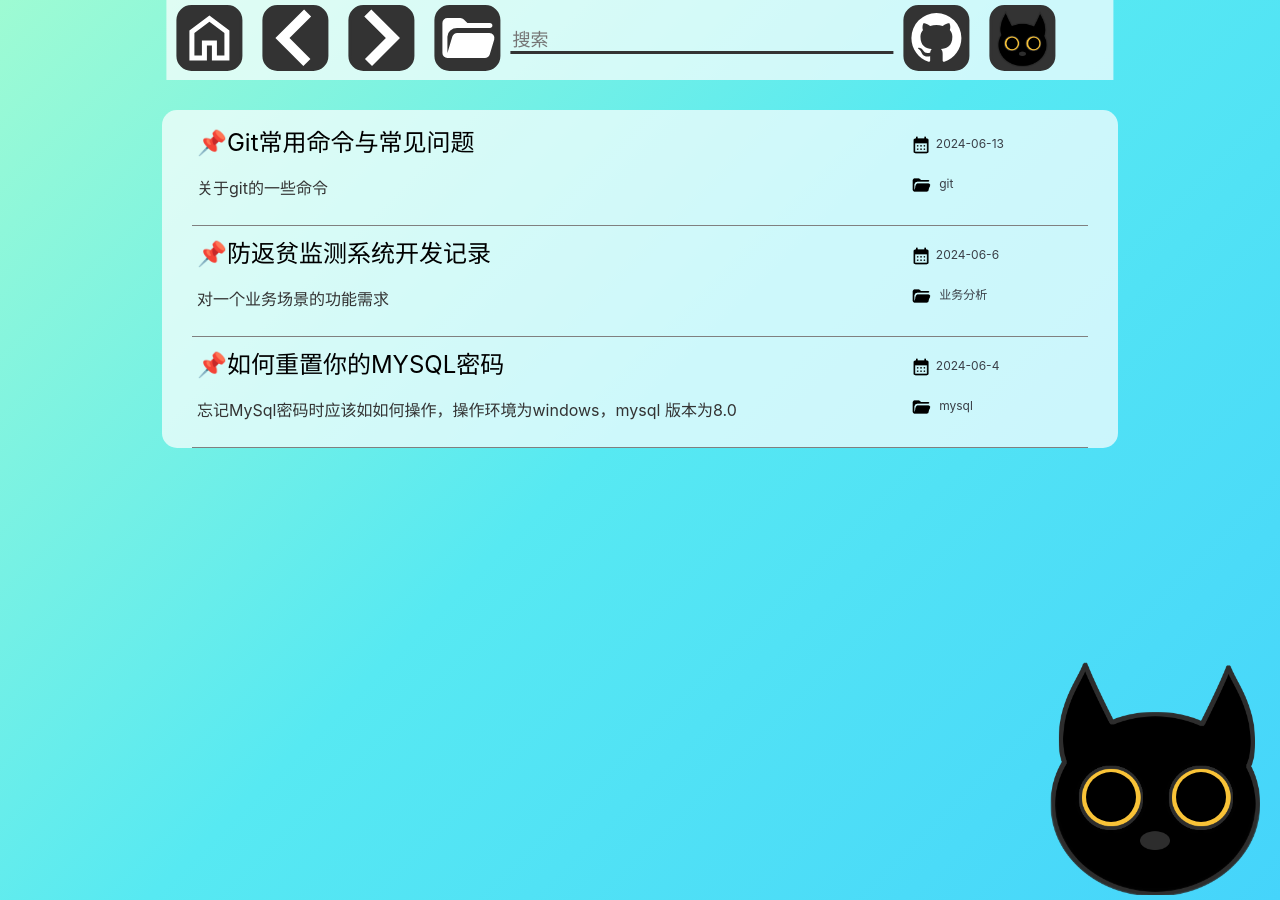
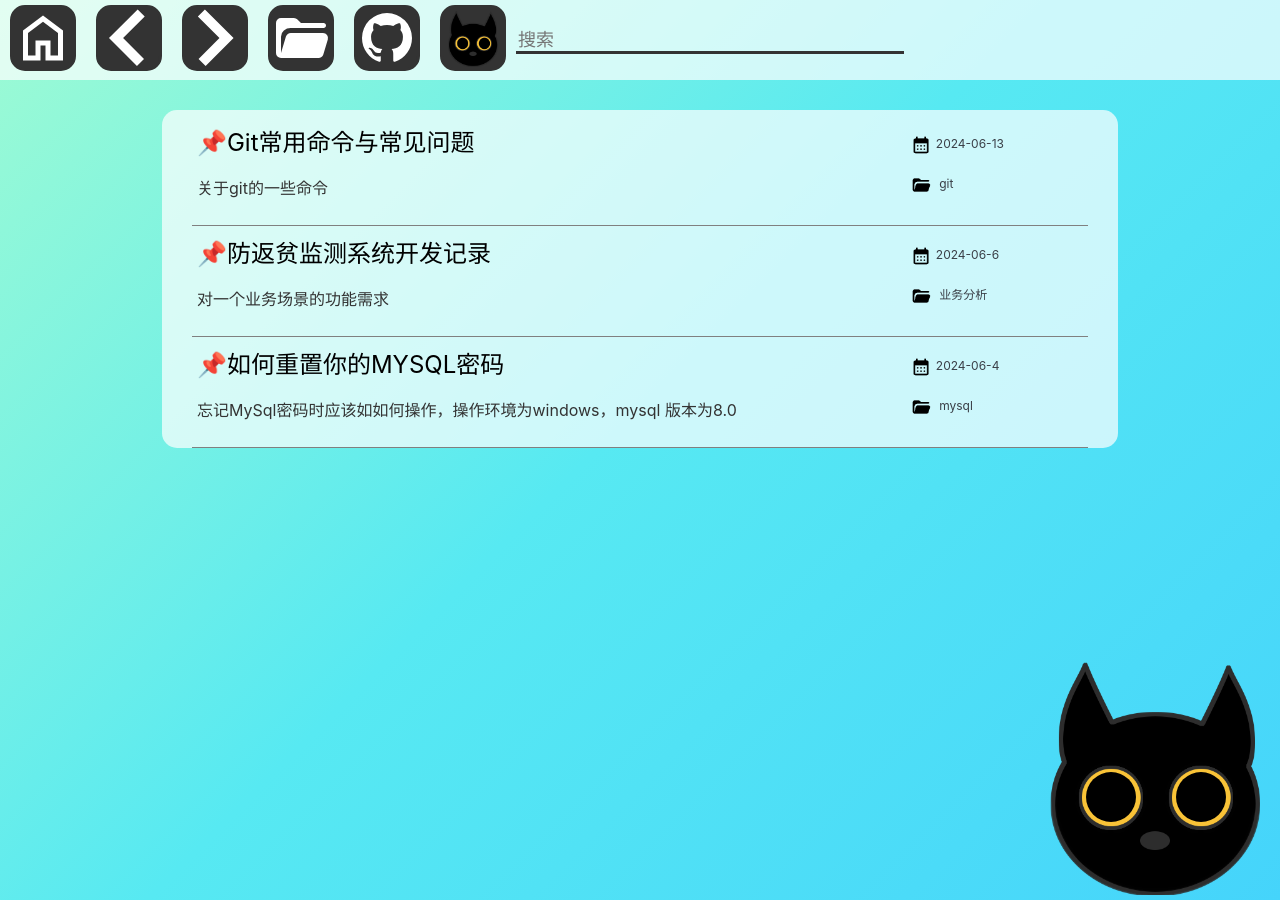
Before and after one commit to NothingWork/NothingWork.github.io, a Jekyll site: the page built from index.html, in a window 1280 px wide. Built offline with Jekyll 4.4.1, drawn with Linux system fonts in a browser that asks for light colours.

Commit message:
初步完成设备自适应

```diff
--- a/_includes/banner.html
+++ b/_includes/banner.html
@@ -60,9 +60,6 @@
     </svg>
     <span class="bottomToolip">分类</span>
   </div>
-
-  <!-- 搜索框 -->
-  <input class="search" placeholder="搜索"></input>
   <!-- github链接 -->
   <div class="basicBtn" onclick="goSite('https://github.com/NothingWork')">
     <svg
@@ -83,4 +80,6 @@
     <img src="/assets/imgs/logo.png" alt="" />
     <span class="bottomToolip">个人网站</span>
   </div>
+    <!-- 搜索框 -->
+    <input class="search" placeholder="搜索"></input>
 </div>
--- a/_includes/cat.html
+++ b/_includes/cat.html
@@ -1,9 +1,10 @@
 <!-- 猫猫装饰 -->
-<!-- 猫猫头 -->
-<img
+<div class="cat">
+  <!-- 猫猫头 -->
+  <img
   src="/assets/imgs/cat.png"
   alt=""
-  class="cat"
+  class="cat-head"
   width="250px"
   height="250px"
   onclick="toTOp()"
@@ -13,8 +14,10 @@
   <div class="eyes"></div>
   <div class="eyes"></div>
 </div>
+</div>
+
 <style>
-    .cat {
+  .cat-head {
     position: fixed;
     right: 0;
     bottom: 0;
--- a/_layouts/default.html
+++ b/_layouts/default.html
@@ -3,7 +3,7 @@
   {%- include head.html -%}
   <body >
     <!-- 头部区域 -->
-    {%- include header.html -%}
+      {%- include header.html -%}
     <!-- 主体内容区域 -->
     <main >
       <!-- 搜索结果区域 -->
--- a/_sass/minima.scss
+++ b/_sass/minima.scss
@@ -24,8 +24,8 @@
 // Width of the content area
 $content-width:    800px !default;
 
-$on-palm:          600px !default;
-$on-laptop:        800px !default;
+$on-phone:          600px !default; // 手机
+$on-laptop:        800px !default; // 笔记本电脑
 
 // 卡片使用的透明白色
 $card-white:rgba(255, 255, 255, 0.705);
--- a/_sass/minima/_base.scss
+++ b/_sass/minima/_base.scss
@@ -255,6 +255,10 @@
       opacity: 1;
     }
   }
+// 在手机上不显示
+@include media-query($on-phone){
+  display: none;
+}
 }
 
 
@@ -288,10 +292,22 @@
 .search{
   outline: none;
   border: none;
-  width: 40%;height: 20px;
+  width: 30%;
+  height: 20px;
   padding-top: 30px;
   position: relative;
   background-color: transparent;
   border-bottom: 3px solid $grey-color;
   font-size: large;
+  @include media-query($on-phone){
+    width: 100%;
+  }
 }
+
+//装饰用的猫猫头
+.cat{
+  //在手机屏幕上不显示
+  @include media-query($on-phone){
+    display: none;
+  }
+}
--- a/_sass/minima/_layout.scss
+++ b/_sass/minima/_layout.scss
@@ -109,15 +109,13 @@
 // 网站头部区域
 .header{
   position: relative;
-  display: block;
   background-color: $card-white;
   height: 80px;
-  width: 74%;
-  left: 50%;
+  // width: 74%;
   margin-bottom: 30px;
-  transform: translateX(-50%);
   .banner{
     display: flex;
+
   }
 }
 
@@ -147,6 +145,9 @@
     h2{
       border-bottom: 1px solid gainsboro;
     }
+  }
+  @include media-query($on-phone){
+    width: 80%;
   }
 }
 
@@ -180,7 +181,7 @@
   }
 }
 
-// 侧边目录
+// 文章侧边目录
 .contents{
   position: fixed;
   left: 0;
@@ -204,4 +205,7 @@
       }
     }
   }
+  @include media-query($on-phone){
+    display: none;
+  }
 }
```
